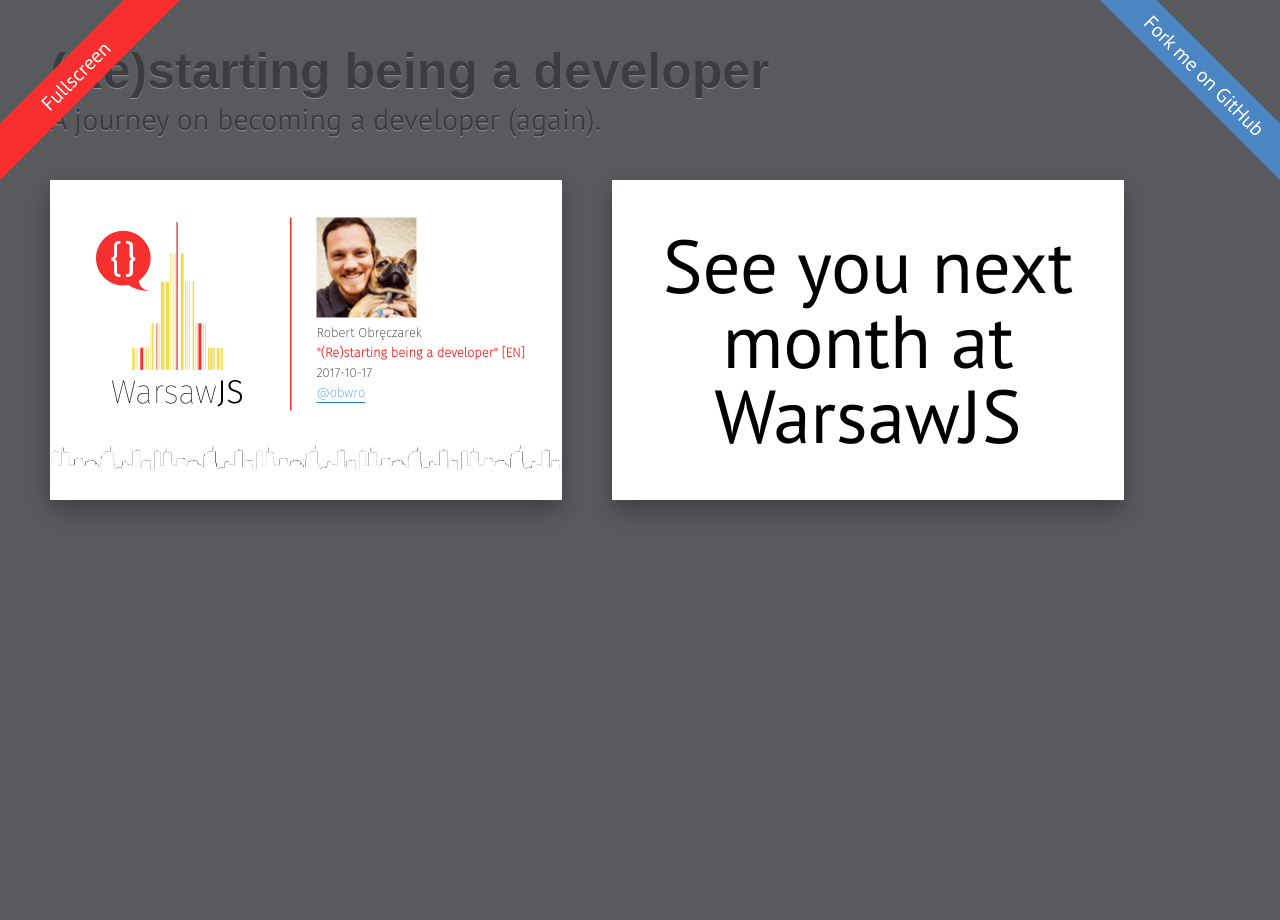
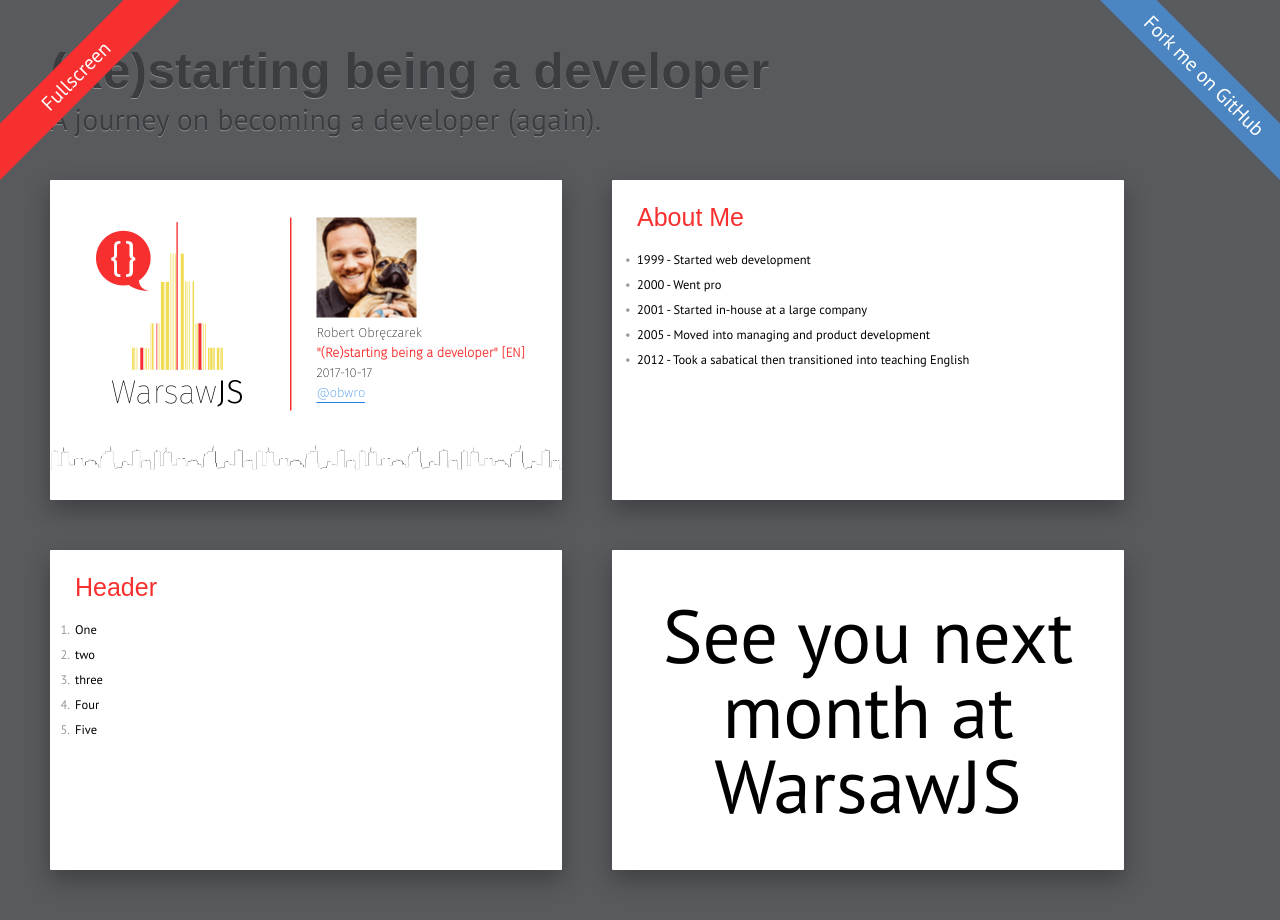
Before and after one commit to robreczarek/pr-01, a plain HTML site: page index.html in a window 1280 px wide. Before the commit the page ends 800 px from the top, so only its background shows below. Drawn offline with Linux system fonts and the light colour scheme; a web font is replaced by a local one.

Commit message:
Added first slide

```diff
--- a/index.html
+++ b/index.html
@@ -44,6 +44,29 @@
         </div>
     </section>
 
+    <section class="slide compact">
+      <h2>About Me</h2>
+      <ul>
+        <li>1999 - Started web development</li>
+        <li class="next">2000 - Went pro</li>
+        <li class="next">2001 - Started in-house at a large company</li>
+        <li class="next">2005 - Moved into managing and product development</li>
+        <li class="next">2012 - Took a sabatical then transitioned into teaching English</li>
+      </ul>
+    </section>
+
+    <section class="slide compact">
+      <h2>Header</h2>
+      <ol>
+        <li>One</li>
+        <li class="next">two</li>
+        <li class="next">three</li>
+        <li class="next">Four</li>
+        <li class="next">Five</li>
+      </ol>
+      <p class="next"></p>
+    </section>
+
     <section class="slide">
         <h3 class="shout">See you next month at WarsawJS</h3>
     </section>
```
